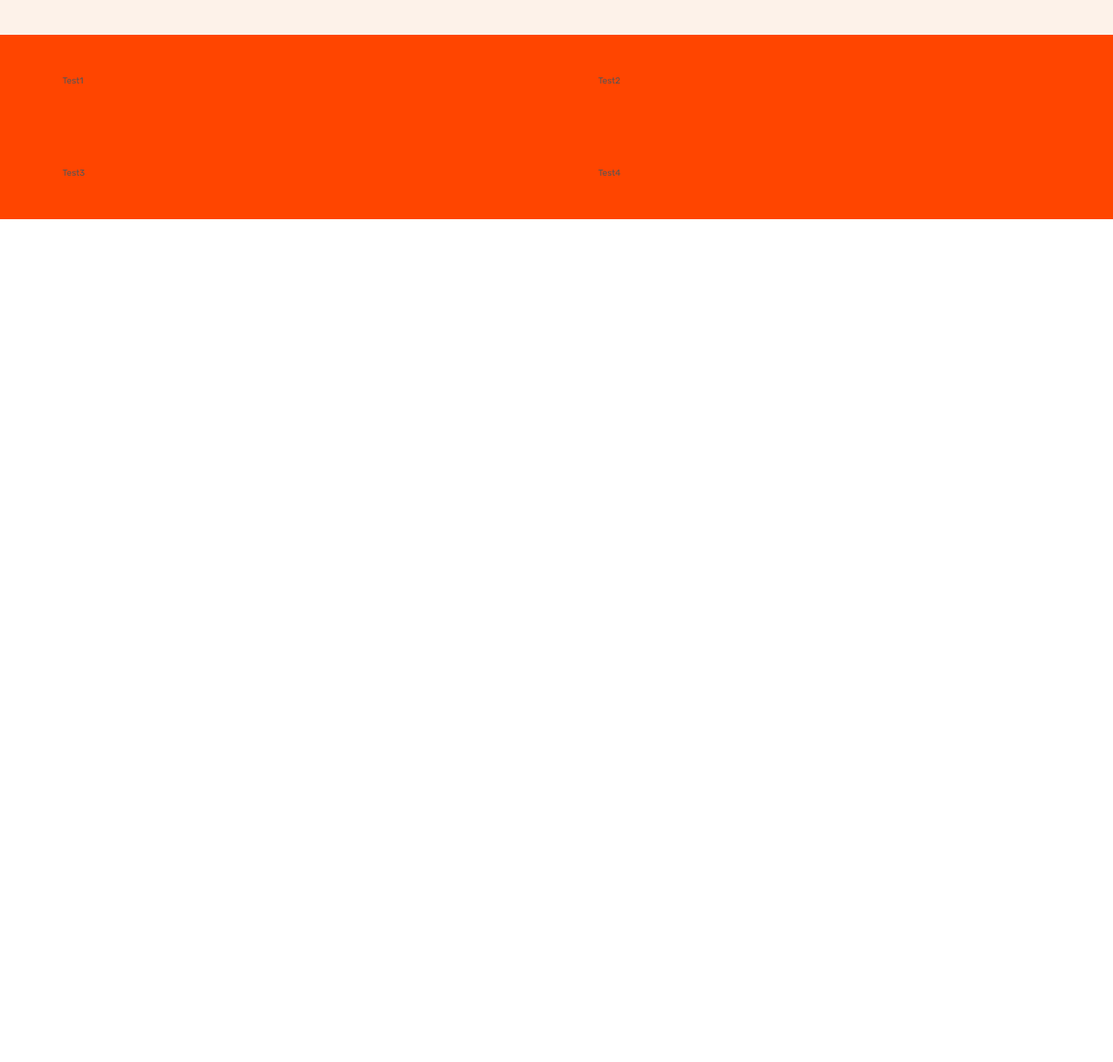
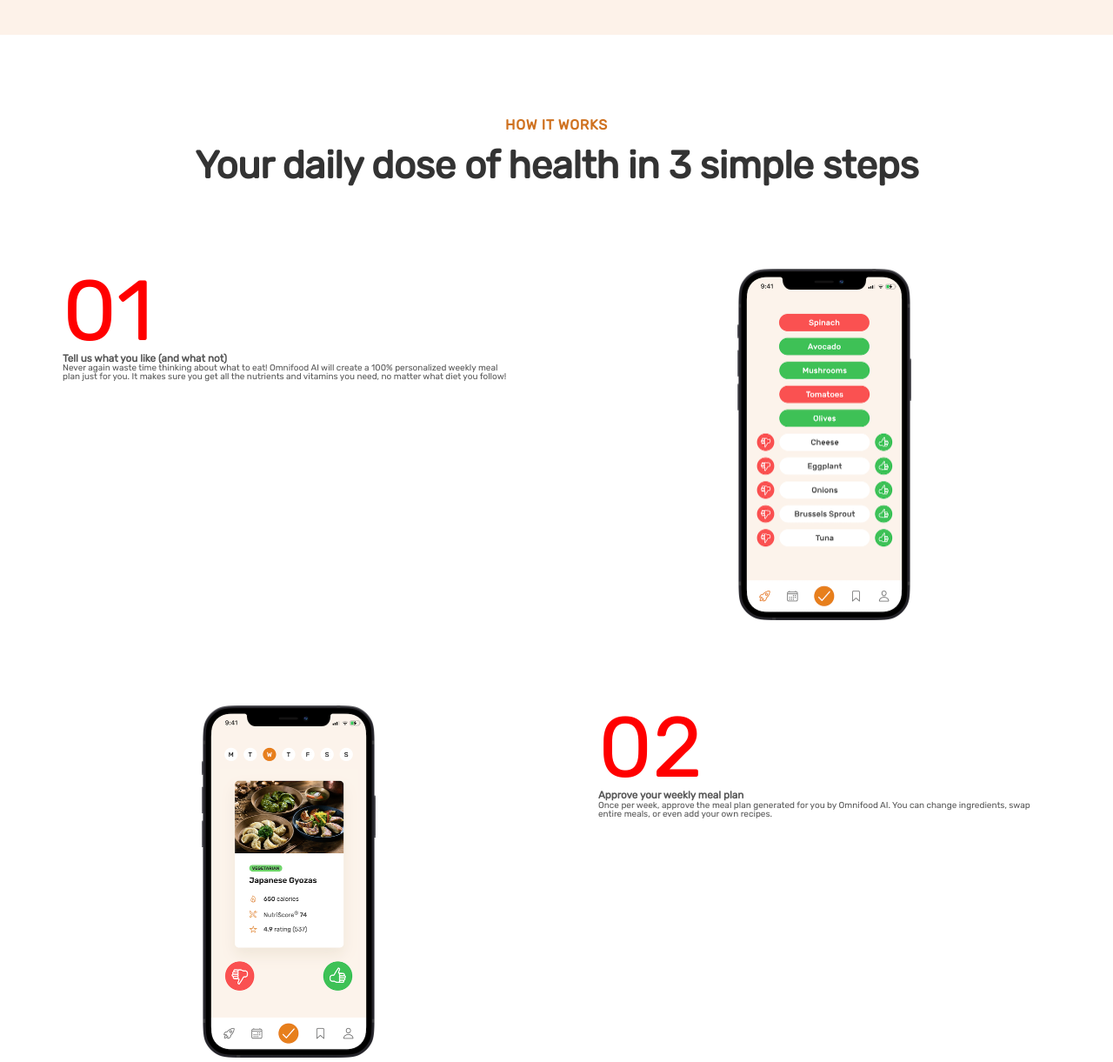
Before and after one commit to nataliavramidou/07-Omnifood-Desktop, a plain HTML site: page index.html in a window 1280 px wide. Shown: the part 720-1941 px from the top of the page at 87% size. Before the commit the page ends 972 px from the top, so only its background shows below. Drawn offline with Linux system fonts and the light colour scheme.

Commit message:
how it works section layout

```diff
--- a/css/style.css
+++ b/css/style.css
@@ -15,7 +15,13 @@ Default: 400
 Line heights:
 Defailt: 1
 Small: 1.05
+Medium: 1.2
 Paragraph default: 1.6
+
+Letter spacing:
+-0.5px;
+0.75px;
+
 
 SPACING SYSTEM (px)
 2 / 4 / 8 / 12 / 16 / 24 / 32 / 48 / 64 / 80 / 96 / 128
@@ -65,13 +71,39 @@ body {
 /*  GENERAL REUSABLE COMPONENTS */
 /******************************/
 
+.heading-primary,
+.heading-secondary {
+  font-weight: 700;
+  color: #333;
+  letter-spacing: -0.5px;
+}
+
 .heading-primary {
   font-size: 5.2rem;
-  font-weight: 700;
   line-height: 1.05;
-  color: #333;
-  letter-spacing: -0.5px;
   margin-bottom: 3.2rem;
+}
+
+.heading-secondary {
+  font-size: 4.4rem;
+  /* το line height το βάζουμε έτσι κ αλλιως γιατι
+  οσο μικραινουμε την οθονη διπλωνει η προταση σε πολλες σειρες */
+  line-height: 1.02;
+  /* στα 2 sections εχουμε padding 9.6+9.6 Αρα από το big heading (h2)
+  μέσα στο section μας δεν ειναι πολυ να βαλουμε 9.6 */
+  margin-bottom: 9.6rem;
+}
+
+.subheading {
+  font-size: 1.6rem;
+  font-weight: 600;
+  margin-bottom: 1.6rem;
+  display: block;
+  color: #cf711f;
+  text-transform: uppercase;
+  /* when we have bold and uppercase letters, nice to have letter spacing
+  to give space between the letters for better effect */
+  letter-spacing: 0.75px;
 }
 
 /* how to create a reusable grid, a code that
@@ -301,6 +333,25 @@ other properties applied */
 .section-how {
   /* the same padding with previous section .
   for consistency */
-  padding: 4.8rem 0;
-  background: orangered;
+  padding: 9.6rem 0;
 }
+
+.section-how .container {
+  justify-items: center;
+}
+
+.steps-img {
+  max-width: 50%;
+}
+
+.step-text-box {
+}
+
+.step-img-box {
+  text-align: center;
+}
+
+.number {
+  font-size: 9.8rem;
+  color: red;
+}
--- a/index.html
+++ b/index.html
@@ -90,11 +90,66 @@
       </section>
 
       <section class="section-how">
+        <!-- το πανω πανω δεν χρειαζεται να το
+         βαλουμε μέσα στο grid, είναι διαφορετικο κομματι (heading) -->
+        <div class="container">
+          <span class="subheading">How it works</span>
+          <h2 class="heading-secondary">
+            Your daily dose of health in 3 simple steps
+          </h2>
+        </div>
+
         <div class="container grid grid--2-cols">
-          <div>Test1</div>
-          <div>Test2</div>
-          <div>Test3</div>
-          <div>Test4</div>
+          <div class="step-text-box">
+            <p class="number">01</p>
+            <h3 class="heading-third">Tell us what you like (and what not)</h3>
+            <p class="step-description">
+              Never again waste time thinking about what to eat! Omnifood AI
+              will create a 100% personalized weekly meal plan just for you. It
+              makes sure you get all the nutrients and vitamins you need, no
+              matter what diet you follow!
+            </p>
+          </div>
+          <div class="step-img-box">
+            <img
+              src="img/app/app-screen-1.png"
+              alt="Step 1"
+              class="steps-img"
+            />
+          </div>
+          <div class="step-img-box">
+            <img
+              src="img/app/app-screen-2.png"
+              alt="Step 2"
+              class="steps-img"
+            />
+          </div>
+          <div class="step-text-box">
+            <p class="number">02</p>
+            <h3 class="heading-third">Approve your weekly meal plan</h3>
+            <p class="step-description">
+              Once per week, approve the meal plan generated for you by Omnifood
+              AI. You can change ingredients, swap entire meals, or even add
+              your own recipes.
+            </p>
+          </div>
+
+          <div class="step-text-box">
+            <p class="number">03</p>
+            <h3 class="heading-third">Receive meals at convenient time</h3>
+            <p class="step-description">
+              Best chefs in town will cook your selected meal every day, and we
+              will deliver it to your door whenever works best for you. You can
+              change delivery schedule and address daily!
+            </p>
+          </div>
+          <div class="step-img-box">
+            <img
+              src="img/app/app-screen-3.png"
+              alt="Step 4"
+              class="steps-img"
+            />
+          </div>
         </div>
       </section>
     </main>
```
